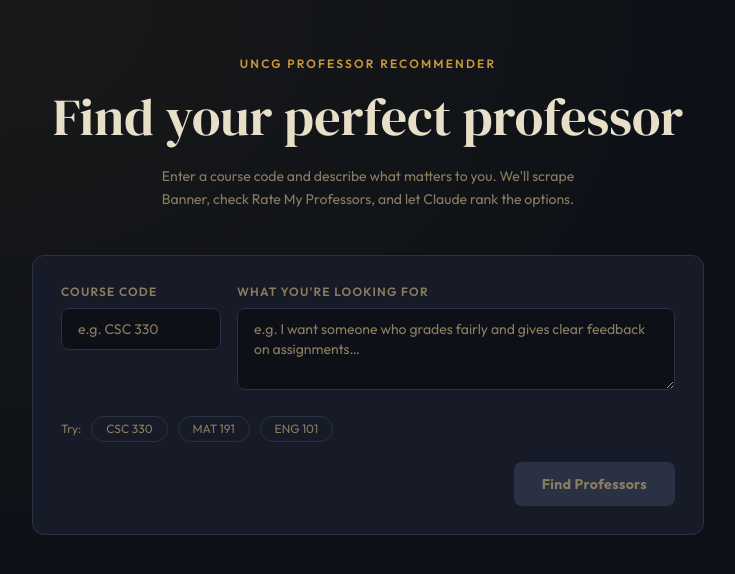
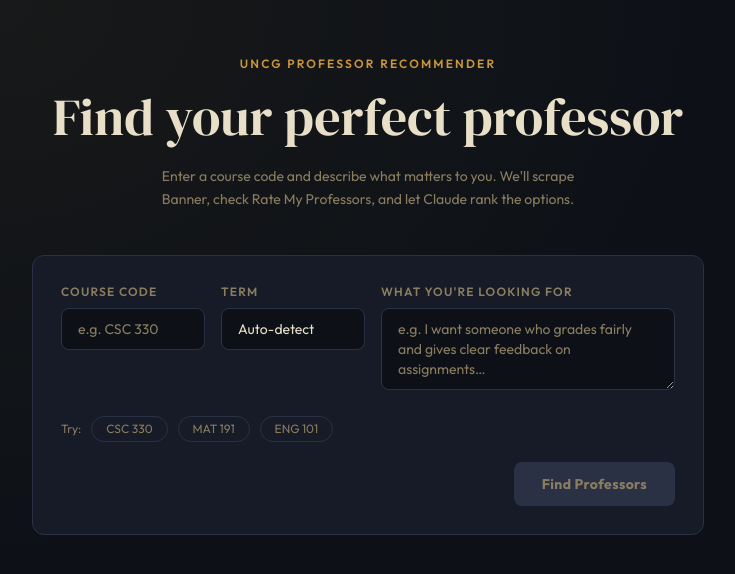
Before and after one commit to darylcarter2006/academiqhq, a React (Vite) app in the folder frontend/: page / in a window 1280 px wide. Shown: the top 574 px of the page, without its empty margins (272-1007 px from the left). Built offline with nearby package versions, Linux system fonts and the light colour scheme.

Commit message:
Add optional term selector (defaults to auto-detect)

```diff
--- a/frontend/src/components/SearchForm.jsx
+++ b/frontend/src/components/SearchForm.jsx
@@ -6,14 +6,23 @@
   { label: 'ENG 101', course: 'ENG 101', prefs: 'Flexible with deadlines, helpful feedback on essays' },
 ]
 
+const TERMS = [
+  { label: 'Auto-detect', value: '' },
+  { label: 'Summer 2026', value: '202605' },
+  { label: 'Fall 2026',   value: '202608' },
+  { label: 'Spring 2026', value: '202601' },
+  { label: 'Spring 2027', value: '202701' },
+]
+
 export default function SearchForm({ onSubmit, loading }) {
   const [course, setCourse] = React.useState('')
   const [prefs, setPrefs] = React.useState('')
+  const [term, setTerm] = React.useState('')
 
   function handleSubmit(e) {
     e.preventDefault()
     if (!course.trim() || !prefs.trim()) return
-    onSubmit({ course: course.trim(), prefs: prefs.trim() })
+    onSubmit({ course: course.trim(), prefs: prefs.trim(), term: term || null })
   }
 
   function fillExample(ex) {
@@ -27,7 +36,7 @@
     <form onSubmit={handleSubmit} className="card p-7 flex flex-col gap-5">
       <div className="flex gap-4 flex-wrap">
         {/* Course code */}
-        <div className="flex-none w-40">
+        <div className="flex-none w-36">
           <label className="block text-xs font-semibold text-parchment-muted uppercase tracking-widest mb-2">
             Course Code
           </label>
@@ -39,6 +48,23 @@
             disabled={loading}
             maxLength={20}
           />
+        </div>
+
+        {/* Term selector */}
+        <div className="flex-none w-36">
+          <label className="block text-xs font-semibold text-parchment-muted uppercase tracking-widest mb-2">
+            Term
+          </label>
+          <select
+            value={term}
+            onChange={e => setTerm(e.target.value)}
+            disabled={loading}
+            className="input-field appearance-none cursor-pointer"
+          >
+            {TERMS.map(t => (
+              <option key={t.value} value={t.value}>{t.label}</option>
+            ))}
+          </select>
         </div>
 
         {/* Preferences */}
--- a/frontend/src/pages/Home.jsx
+++ b/frontend/src/pages/Home.jsx
@@ -8,7 +8,7 @@
   const [error, setError] = React.useState(null)
   const [result, setResult] = React.useState(null)
 
-  async function handleSearch({ course, prefs }) {
+  async function handleSearch({ course, prefs, term }) {
     setLoading(true)
     setError(null)
     setResult(null)
@@ -16,7 +16,7 @@
       const res = await fetch('/api/recommend', {
         method: 'POST',
         headers: { 'Content-Type': 'application/json' },
-        body: JSON.stringify({ course_code: course, preferences: prefs }),
+        body: JSON.stringify({ course_code: course, preferences: prefs, term }),
       })
       if (!res.ok) {
         const data = await res.json().catch(() => ({}))
```
Also changed, not shown: 1 other file (tests, documents, lock files or other folders).
